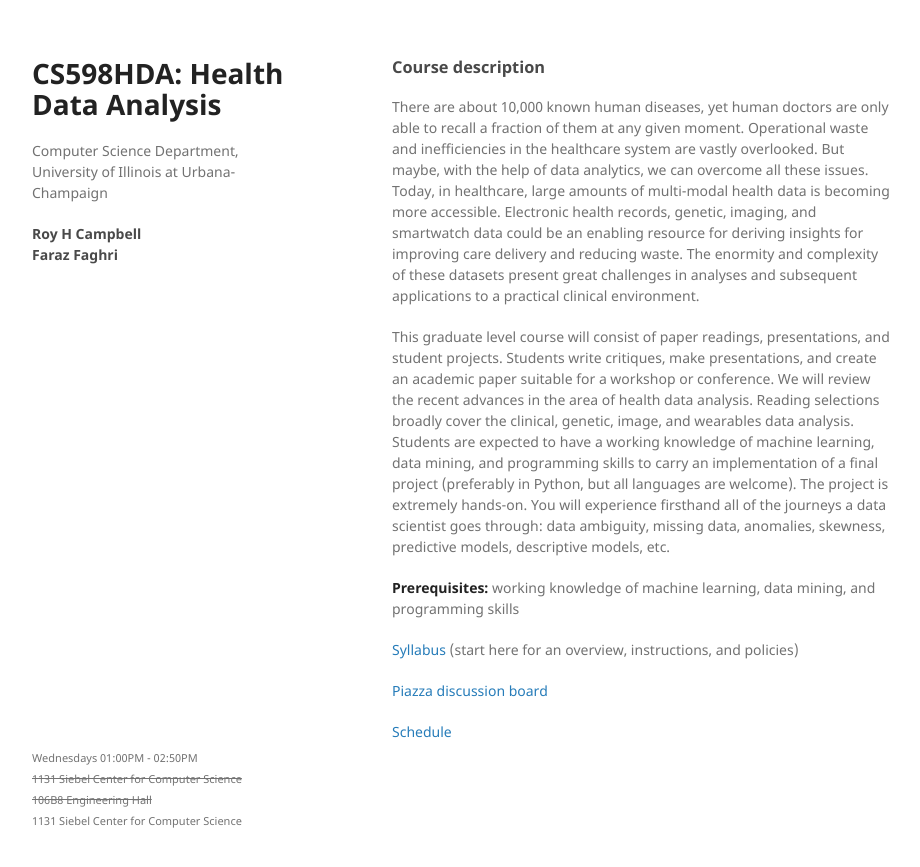
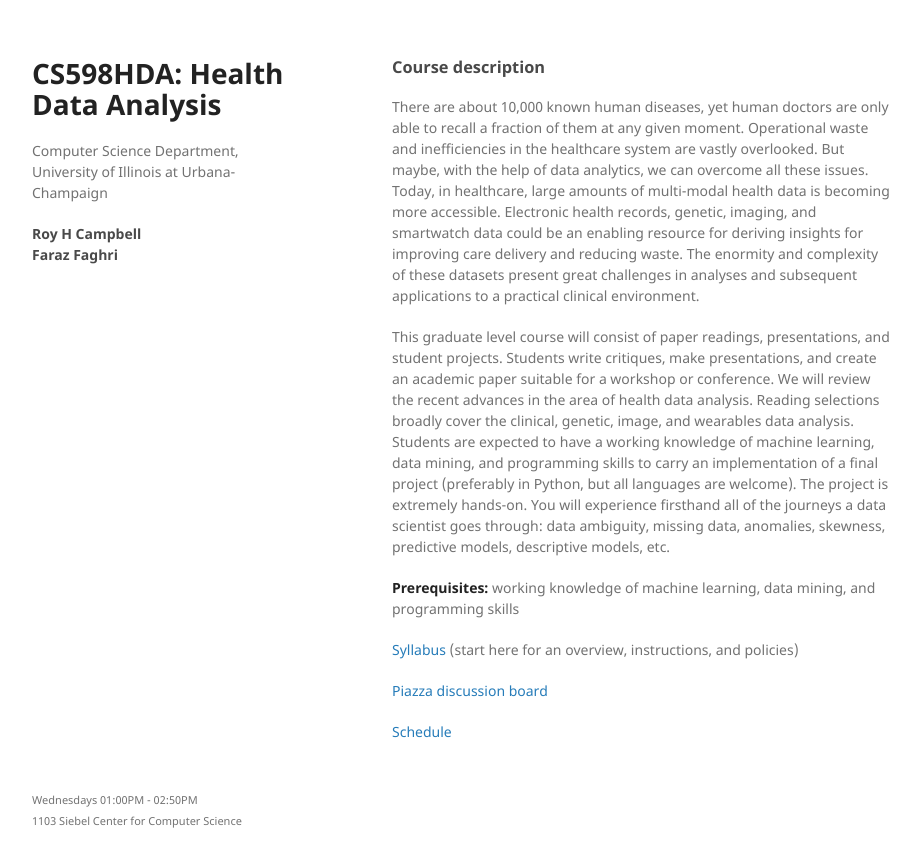
Before and after one commit to UIUC-CS598HDA/UIUC-CS598HDA.github.io, a Jekyll site: the page built from index.md, in a window 1280 px wide. Shown: the top 867 px of the page, without its empty margins (178-1098 px from the left). Built offline with Jekyll 4.4.1, drawn with Linux system fonts in a browser that asks for light colours; our own code applies the rules of GitHub Pages for plain Markdown files.

Commit message:
class location

```diff
--- a/_layouts/default.html
+++ b/_layouts/default.html
@@ -46,8 +46,10 @@
         {% endif %}
         <p><small>Hosted on GitHub Pages &mdash; Theme by <a href="https://github.com/orderedlist">orderedlist</a></small></p> -->
 
-        <p><small>Wednesdays 01:00PM - 02:50PM <br /> <strike>1131 Siebel Center for Computer Science</strike> <br /> <strike>106B8 Engineering Hall</strike> <br /> 1131 Siebel Center for Computer Science
-        </small></p>       </footer>
+<!--         <p><small>Wednesdays 01:00PM - 02:50PM <br /> <strike>1131 Siebel Center for Computer Science</strike> <br /> <strike>106B8 Engineering Hall</strike> <br /> 1131 Siebel Center for Computer Science
+        </small></p>       </footer> -->
+        <p><small>Wednesdays 01:00PM - 02:50PM <br /> 1103 Siebel Center for Computer Science
+        </small></p>
     </div>
     <script src="{{ '/assets/js/scale.fix.js' | relative_url }}"></script>
 
```
